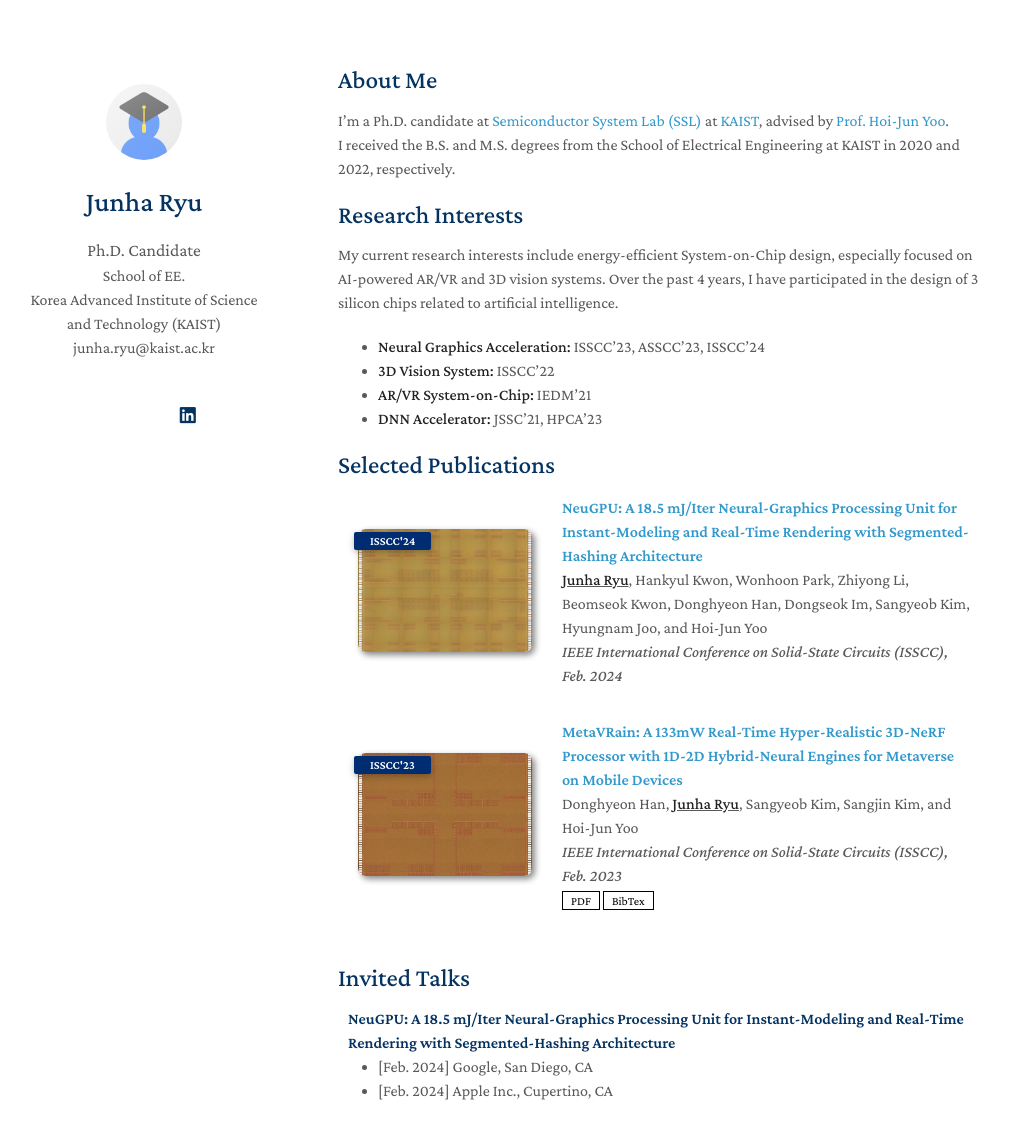
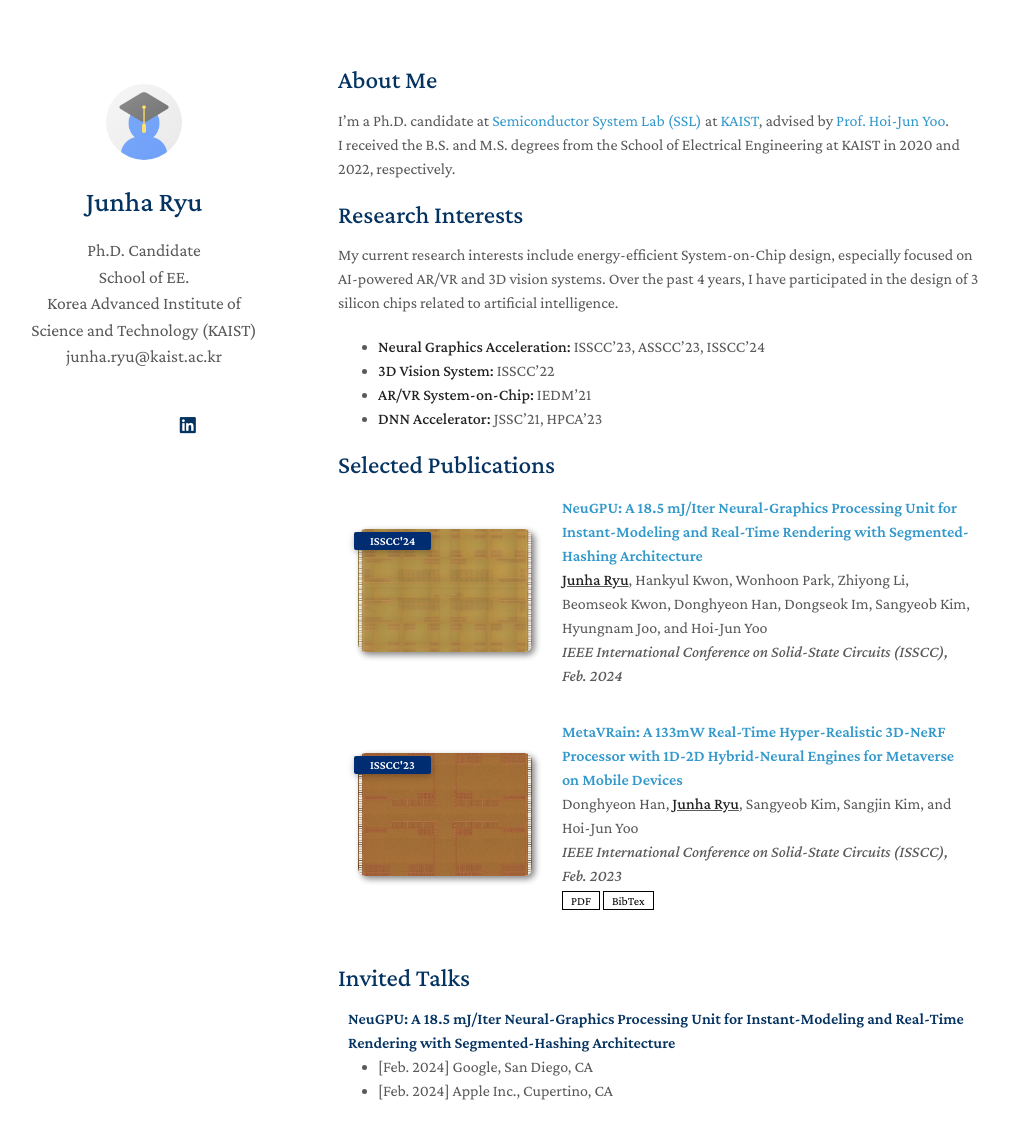
Before and after one commit to junharyu/junharyu.github.io, a Jekyll site: the page built from index.md, in a window 1280 px wide and 1182 px high. Shown: the top 1139 px of the window, without its empty margins (132-1141 px from the left). Built offline with Jekyll 4.4.1, drawn with Linux system fonts in a browser that asks for light colours; nearby versions of some CDN libraries; a style sheet for code colours, icons or effects is not loaded; our own code applies the rules of GitHub Pages for plain Markdown files.

Commit message:
Update homepage.html

```diff
--- a/_layouts/homepage.html
+++ b/_layouts/homepage.html
@@ -50,15 +50,15 @@
         <br>
         {% endif %}
         {% if site.department %}
-        <autocolor>{{ site.department }}</autocolor>
+        <autocolor style="font-size:1.10rem;">{{ site.department }}</autocolor>
         <br>
         {% endif %}
         {% if site.affiliation %}
-        <autocolor>{{ site.affiliation }}</autocolor>
+        <autocolor style="font-size:1.10rem;">{{ site.affiliation }}</autocolor>
         <br>
         {% endif %}
         {% if site.email %}
-        <autocolor>{{ site.email }}</autocolor>
+        <autocolor style="font-size:1.10rem;">{{ site.email }}</autocolor>
         {% endif %}
 
         <br>
```
